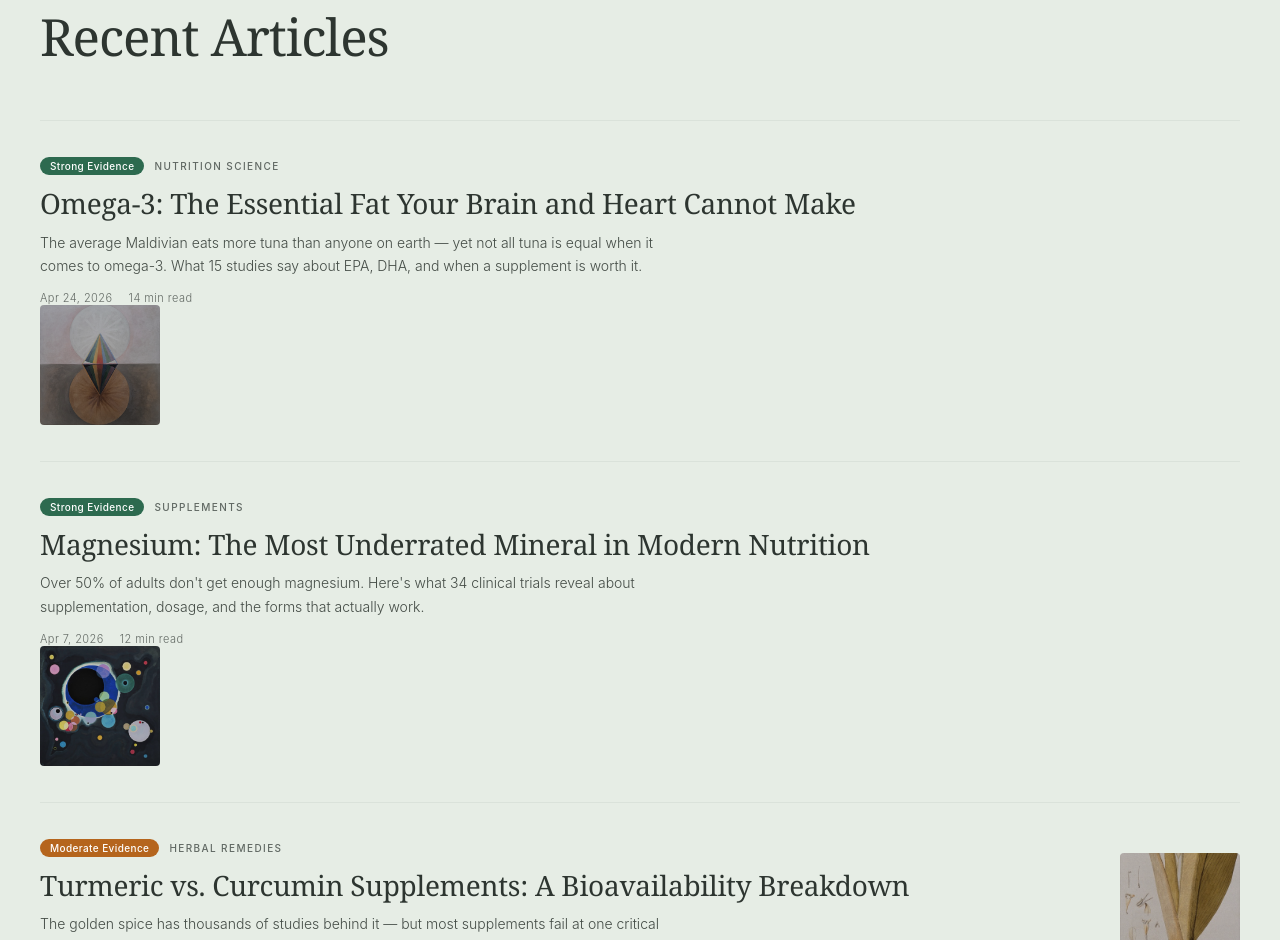
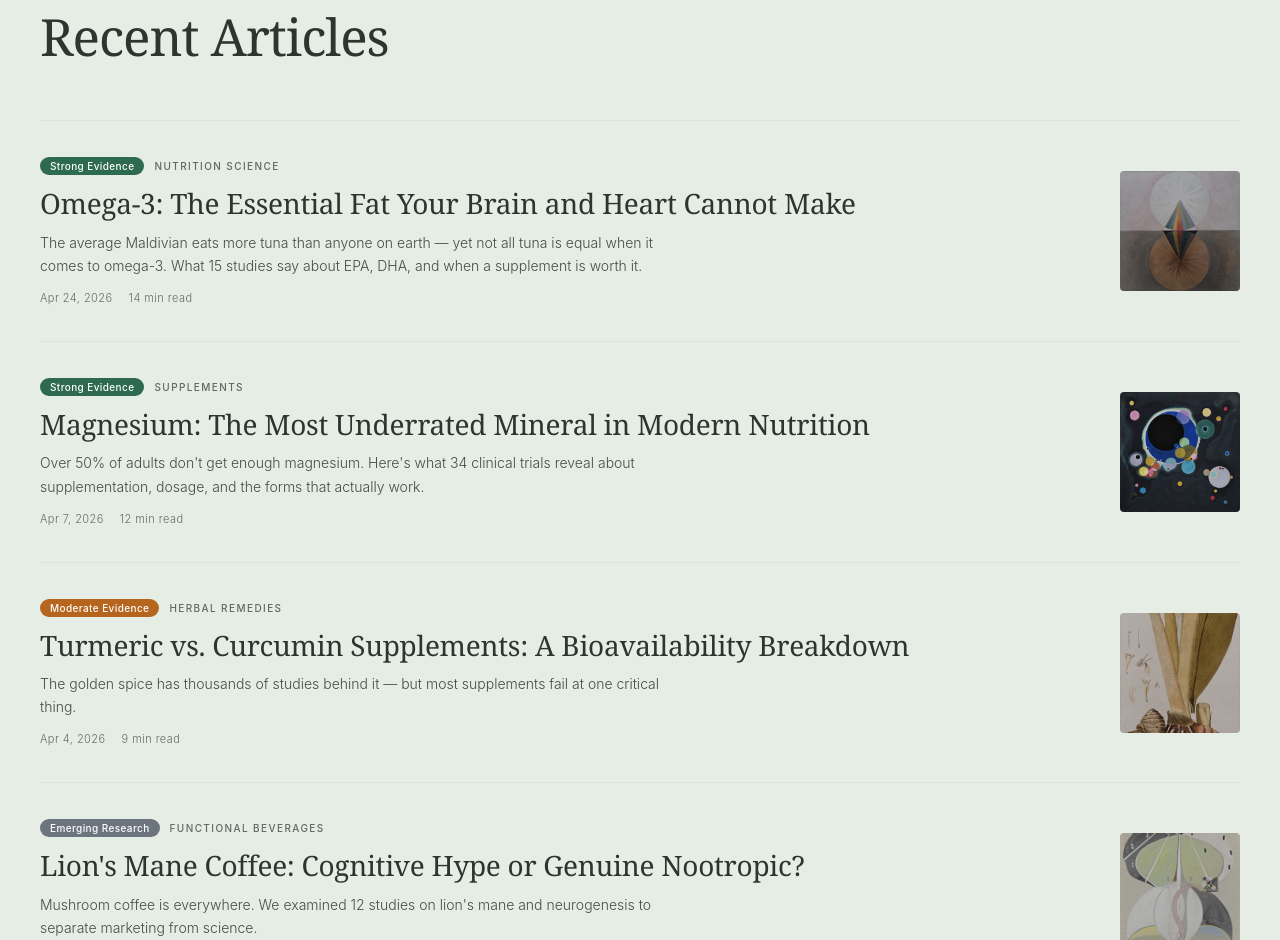
Before and after one commit to saain/fen-website, a Next.js app: page / in a window 1280 px wide. Shown: the part 1860-2800 px from the top of the page. Built offline with nearby package versions, Linux system fonts and the light colour scheme.

Commit message:
Fix article layout for linked articles

```diff
--- a/src/app/page.js
+++ b/src/app/page.js
@@ -439,7 +439,7 @@ export default function Home() {
             {c.articles.slice(1).map((article, i) => {
               const Wrapper = article.slug ? 'a' : 'div';
               const wrapperProps = article.slug
-                ? { href: `/articles/${article.slug}`, style: { textDecoration: 'none', color: 'inherit', display: 'block' } }
+                ? { href: `/articles/${article.slug}`, style: { textDecoration: 'none', color: 'inherit' } }
                 : {};
               return (
                 <Wrapper
```
